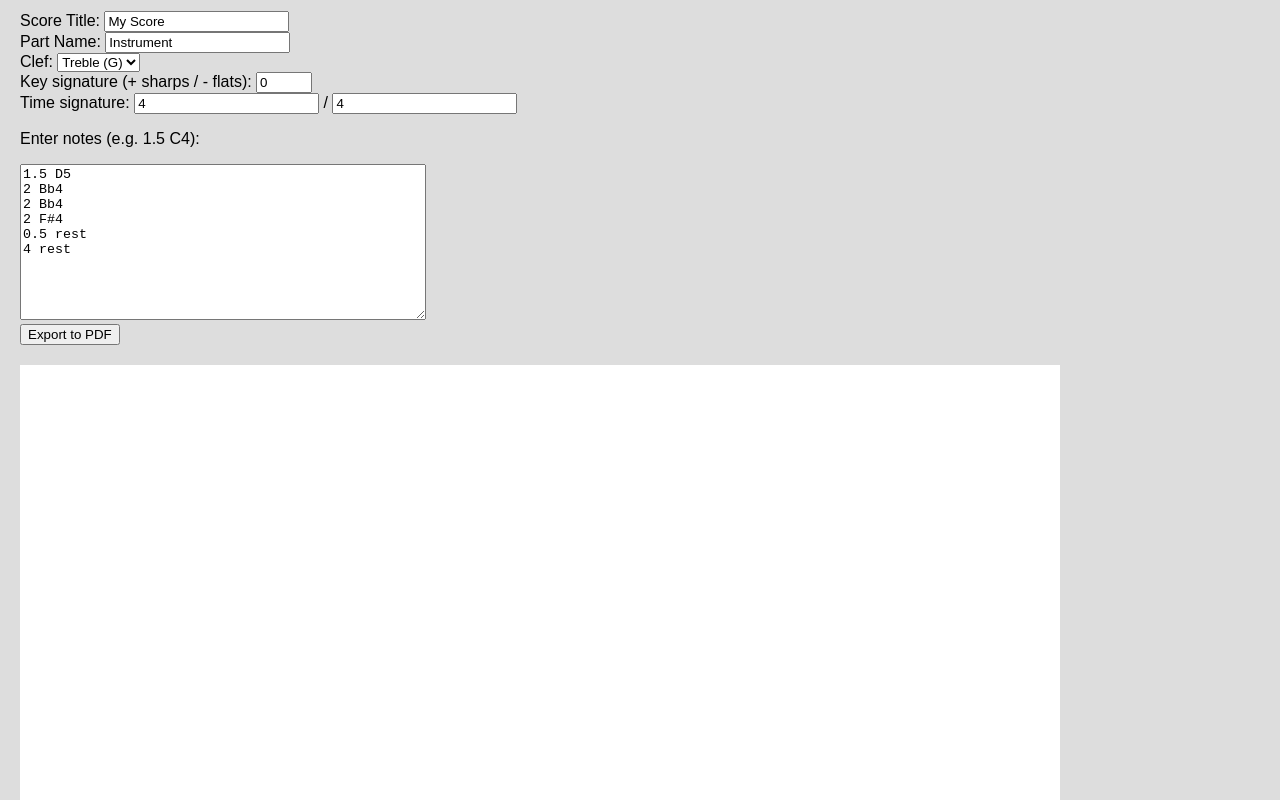
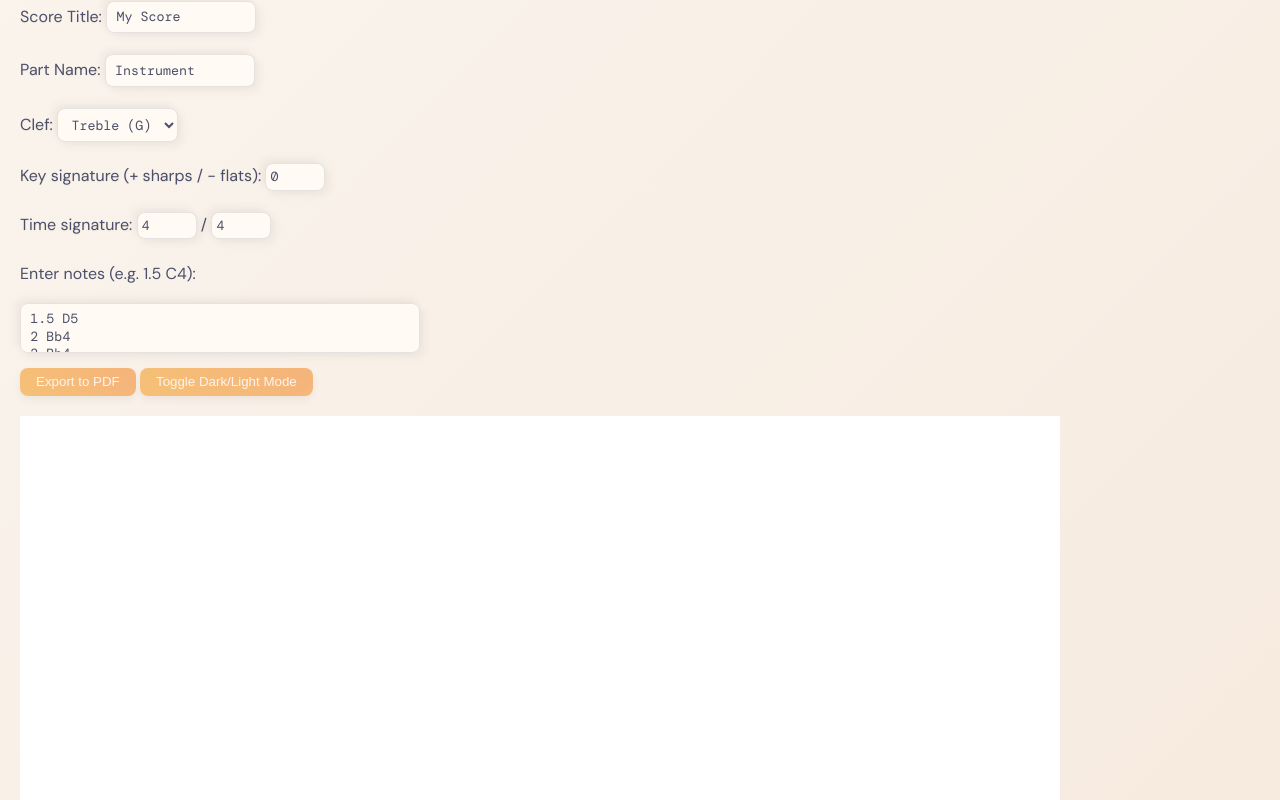
Before and after one commit to MichaelYoDev/musicProject, a plain HTML site: page index.html in a window 1280 px wide. Shown: the part 69-869 px from the top of the page. Drawn offline with nearby package versions, Linux system fonts and the light colour scheme; a script that the page names is missing.

Commit message:
feat: lots of css!

```diff
--- a/index.html
+++ b/index.html
@@ -7,6 +7,8 @@
     <script src="https://cdn.jsdelivr.net/npm/opensheetmusicdisplay@1.7.6/build/opensheetmusicdisplay.min.js"></script>
     <script src="https://cdnjs.cloudflare.com/ajax/libs/jspdf/2.5.1/jspdf.umd.min.js"></script>
     <script src="https://cdnjs.cloudflare.com/ajax/libs/html2canvas/1.4.1/html2canvas.min.js"></script>
+    <link href='https://fonts.googleapis.com/css?family=DM Sans' rel='stylesheet'>
+    <link href='https://fonts.googleapis.com/css?family=DM Mono' rel='stylesheet'>
     <link rel="stylesheet" href="style.css">
 
 </head>
@@ -45,8 +47,8 @@
 2 F#4
 0.5 rest
 4 rest</textarea><br>
-    <!-- <button onclick="compile()">Compile & Render</button> -->
     <button onclick="exportToPDF()">Export to PDF</button>
+    <button id="mode-toggle">Toggle Dark/Light Mode</button>
 
     <div id="render"></div>
 
--- a/main.js
+++ b/main.js
@@ -1,7 +1,20 @@
 const osmd = new opensheetmusicdisplay.OpenSheetMusicDisplay("render");
+
+const toggleButton = document.getElementById('mode-toggle');
+toggleButton.addEventListener('click', () => {
+    document.body.classList.toggle('dark-mode');
+});
 
 function compile() {
     const input = document.getElementById("input").value.trim().split("\n");
+
+    const textarea = document.getElementById("input");
+    function autoExpand(el) {
+        el.style.height = "auto";
+        el.style.height = el.scrollHeight + "px";
+    }
+    autoExpand(textarea);
+    textarea.addEventListener("input", () => autoExpand(textarea));
 
     const title = document.getElementById("title").value;
     const partName = document.getElementById("partName").value;
--- a/style.css
+++ b/style.css
@@ -1,13 +1,115 @@
+:root {
+    --bg-color: #faf4ed;
+    --bg-gradient: linear-gradient(135deg, #faf4ed, #f5e6d9);
+    --text-color: #4c4f69;
+    --input-bg: #fffaf3;
+    --input-border: #e6e2e0;
+    --accent: #f6c177;
+    --accent-gradient: linear-gradient(45deg, #f6c177, #f5b37c);
+    --secondary: #9c6f6f;
+    --highlight: #ebbcba;
+    --shadow: rgba(0, 0, 0, 0.05);
+    --glow: rgba(246, 193, 119, 0.4);
+}
+
+body.dark-mode {
+    --bg-color: #191724;
+    --bg-gradient: linear-gradient(135deg, #191724, #1e1c2e);
+    --text-color: #e0def4;
+    --input-bg: #1f1d2e;
+    --input-border: #6e6a86;
+    --accent: #eb6f92;
+    --accent-gradient: linear-gradient(45deg, #eb6f92, #f6c177);
+    --secondary: #31748f;
+    --highlight: #f6c177;
+    --shadow: rgba(0, 0, 0, 0.2);
+    --glow: rgba(235, 111, 146, 0.4);
+}
+
 body {
-    font-family: sans-serif;
+    font-family: 'DM Sans', sans-serif;
     margin: 20px;
-    background-color: #ddd;
+    background: var(--bg-gradient);
+    color: var(--text-color);
+    transition: background 0.4s ease, color 0.4s ease;
+}
+
+h1,
+h2,
+h3,
+label {
+    color: var(--text-color);
+    margin-bottom: 0.2em;
+    display: block;
+    text-shadow: 0 1px 2px var(--shadow);
+    transition: color 0.3s ease;
+}
+
+p {
+    margin-top: 1.5em;
+}
+
+textarea,
+input,
+select {
+    font-family: 'DM Mono', monospace;
+    box-sizing: border-box;
+    border-radius: 8px;
+    border: 1px solid var(--input-border);
+    background: var(--input-bg);
+    color: var(--text-color);
+    padding: 0.5em 0.7em;
+    line-height: 1.3em;
+    outline: none;
+    box-shadow: 4px 4px 10px var(--shadow), -4px -4px 10px var(--shadow);
+    transition: all 0.3s ease;
 }
 
 textarea {
     width: 400px;
-    height: 150px;
-    font-family: monospace;
+    min-height: 3em;
+    max-height: 50vh;
+    resize: none;
+    margin-top: 0.2em;
+}
+
+input[type="text"] {
+    width: 150px;
+}
+
+input[type="number"] {
+    width: 60px;
+    padding: 0.3em;
+}
+
+textarea:focus,
+input:focus,
+select:focus {
+    border: 1px solid var(--accent);
+    box-shadow: 0 0 15px var(--glow);
+}
+
+button {
+    background: var(--accent-gradient);
+    border: none;
+    color: var(--bg-color);
+    padding: 0.5em 1.2em;
+    margin-top: 10px;
+    border-radius: 8px;
+    cursor: pointer;
+    box-shadow: 0 4px 8px var(--shadow), 0 0 10px var(--glow) inset;
+    transition: background 0.4s ease, transform 0.3s ease, box-shadow 0.3s ease;
+}
+
+button:hover {
+    transform: translateY(-2px);
+    background: var(--secondary);
+    box-shadow: 0 6px 12px var(--shadow), 0 0 15px var(--glow) inset;
+}
+
+button:active {
+    transform: translateY(0);
+    box-shadow: 0 2px 5px var(--shadow), 0 0 8px var(--glow) inset;
 }
 
 #render {
@@ -15,6 +117,78 @@ textarea {
     padding: 10px;
     width: 1020px;
     height: 1320px;
-    overflow: scroll;
+    overflow: auto;
     background-color: white;
+    border: none;
+    border-radius: 0;
+    box-shadow: none;
 }
+
+*::-webkit-scrollbar {
+    display: none;
+}
+
+* {
+    scrollbar-width: none;
+    -ms-overflow-style: none;
+}
+
+.form-section {
+    margin-bottom: 8px;
+}
+
+label {
+    display: block;
+    margin: 0;
+    font-weight: 500;
+}
+
+label+input,
+label+select,
+textarea {
+    margin-bottom: 0;
+}
+
+.accent {
+    color: var(--accent);
+}
+
+.secondary {
+    color: var(--secondary);
+}
+
+.highlight {
+    background-color: var(--highlight);
+    border-radius: 3px;
+    padding: 0 3px;
+}
+
+textarea:hover,
+input:hover,
+select:hover {
+    box-shadow: 4px 4px 15px var(--shadow), 0 0 8px var(--glow) inset;
+}
+
+h1,
+h2,
+h3 {
+    background: var(--accent-gradient);
+    -webkit-background-clip: text;
+    -webkit-text-fill-color: transparent;
+    animation: gradientShift 6s ease-in-out infinite;
+    background-size: 200% 200%;
+}
+
+@keyframes gradientShift {
+    0% {
+        background-position: 0% 50%;
+    }
+
+    50% {
+        background-position: 100% 50%;
+    }
+
+    100% {
+        background-position: 0% 50%;
+    }
+}
```
